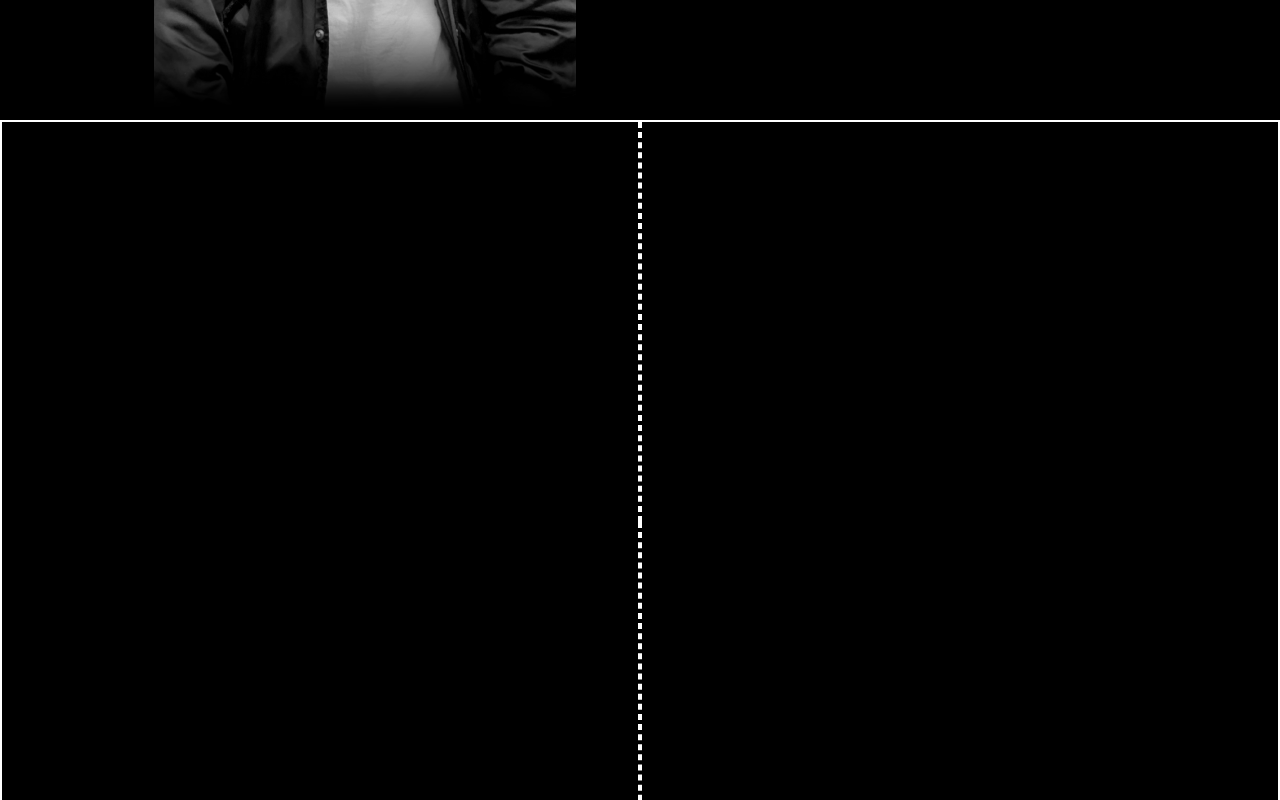
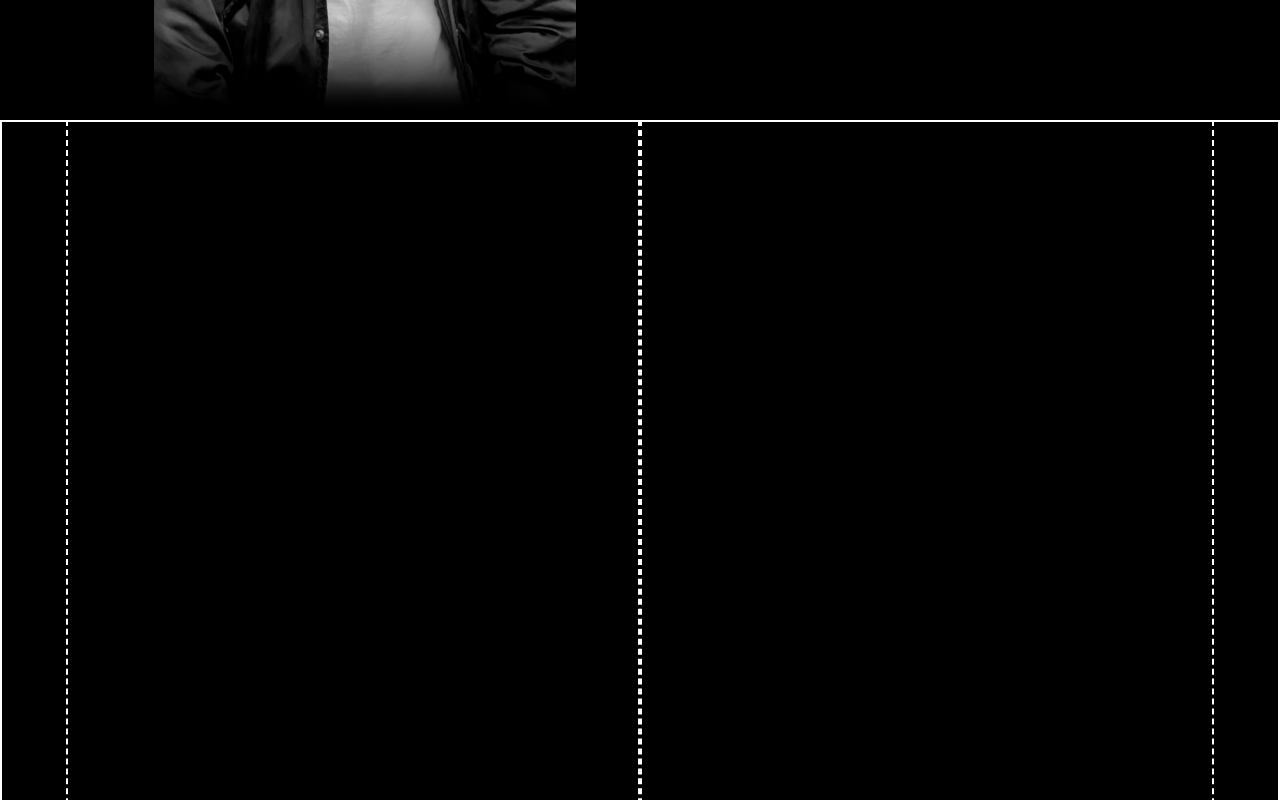
Before and after one commit to majocast/personal-website, a React (Create React App) app in the folder personal-website/: page / in a window 1280 px wide. Shown: the part 680-1480 px from the top of the page. Built offline with nearby package versions, Linux system fonts and the light colour scheme.

Commit message:
last push of about page changes before JPN flight

```diff
--- a/personal-website/package.json
+++ b/personal-website/package.json
@@ -16,6 +16,7 @@
     "@types/react-dom": "^18.2.4",
     "react": "^18.2.0",
     "react-dom": "^18.2.0",
+    "react-icons": "^4.9.0",
     "react-router": "^6.11.2",
     "react-scripts": "5.0.1",
     "react-scroll": "^1.8.9",
--- a/personal-website/src/pages/About.tsx
+++ b/personal-website/src/pages/About.tsx
@@ -3,19 +3,24 @@ import styled from 'styled-components';
 import '../styles/About.css';
 
 const Wrapper = styled.div`
-    display: flex;
-    flex-direction: column;
-    align-items: center;
-    justify-content: center;
-    height: 100vh;
-    border: 2px solid white;
+  display: flex;
+  flex-direction: column;
+  align-items: center;
+  height: 100vh;
+  border: 2px solid white;
 `;
 
 function About() {
   return (
     <Wrapper id='about'>
-      <div className='column'></div>
-      <div className='column'></div>
+      <div className='about-container'>
+        <div className='column'>
+          <div className='info-nav'></div>
+        </div>
+        <div className='column'>
+
+        </div>
+      </div>
     </Wrapper>
   );
 }
--- a/personal-website/src/pages/Projects.tsx
+++ b/personal-website/src/pages/Projects.tsx
@@ -3,11 +3,11 @@ import styled from 'styled-components';
 import '../styles/Projects.css';
 
 const Wrapper = styled.div`
-  border-top: 2px solid white;
   display: flex;
   flex-direction: column;
   align-items: center;
   height: 100vh;
+  border-top: 2px solid white;
 `;
 
 function Projects() {
--- a/personal-website/src/styles/About.css
+++ b/personal-website/src/styles/About.css
@@ -1,4 +1,16 @@
+.about-container {
+  width: 90%;
+  height: 100vh;
+  display: flex;
+  justify-content: center;
+  align-items: center;
+}
+
 .column {
   flex-basis: 50%;
-  height: 100vh;
+  display: flex;
+  height: 100%;
+  flex-direction: column;
+  justify-content: center;
+  align-items: center;
 }
```
Also changed, not shown: 1 other file (tests, documents, lock files or other folders).
